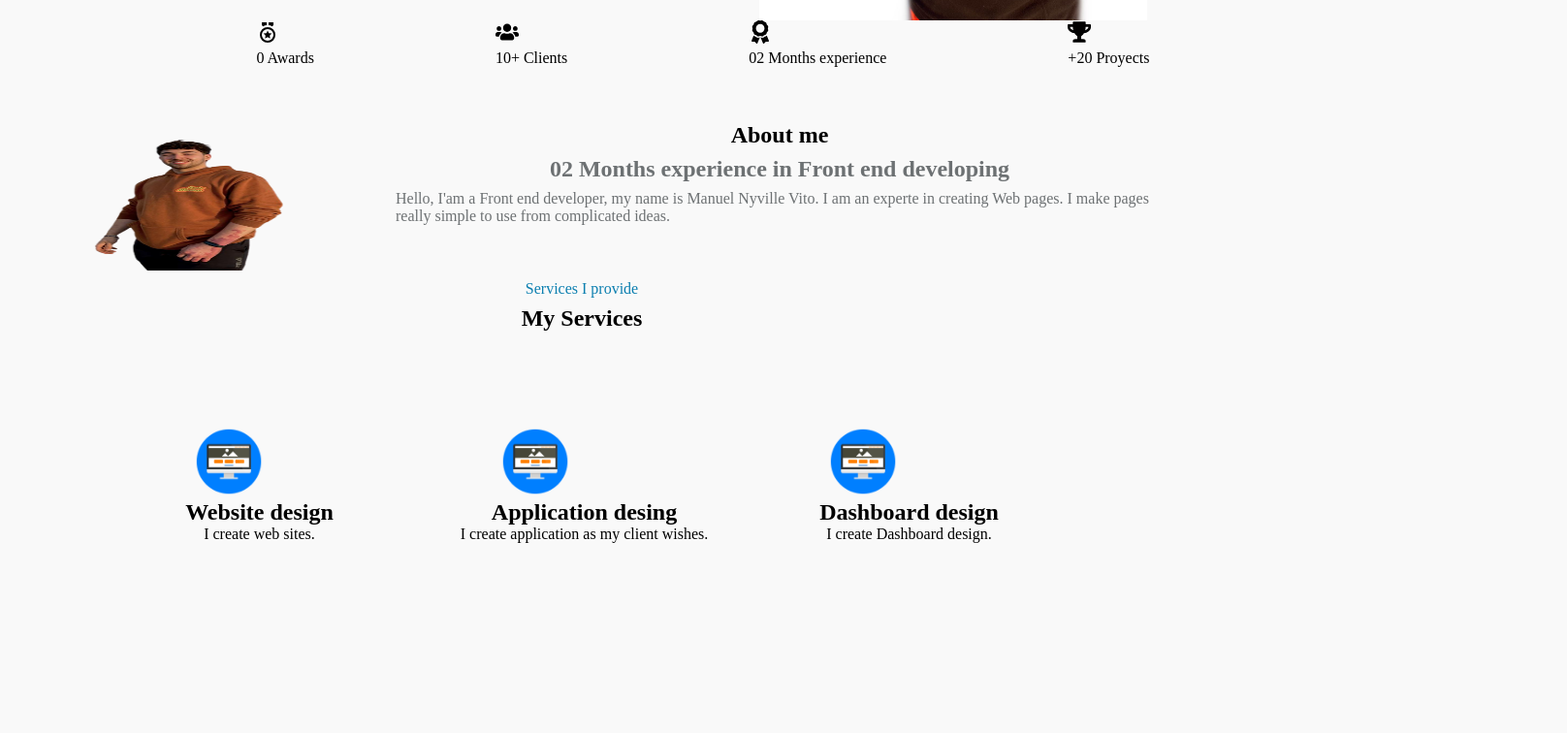
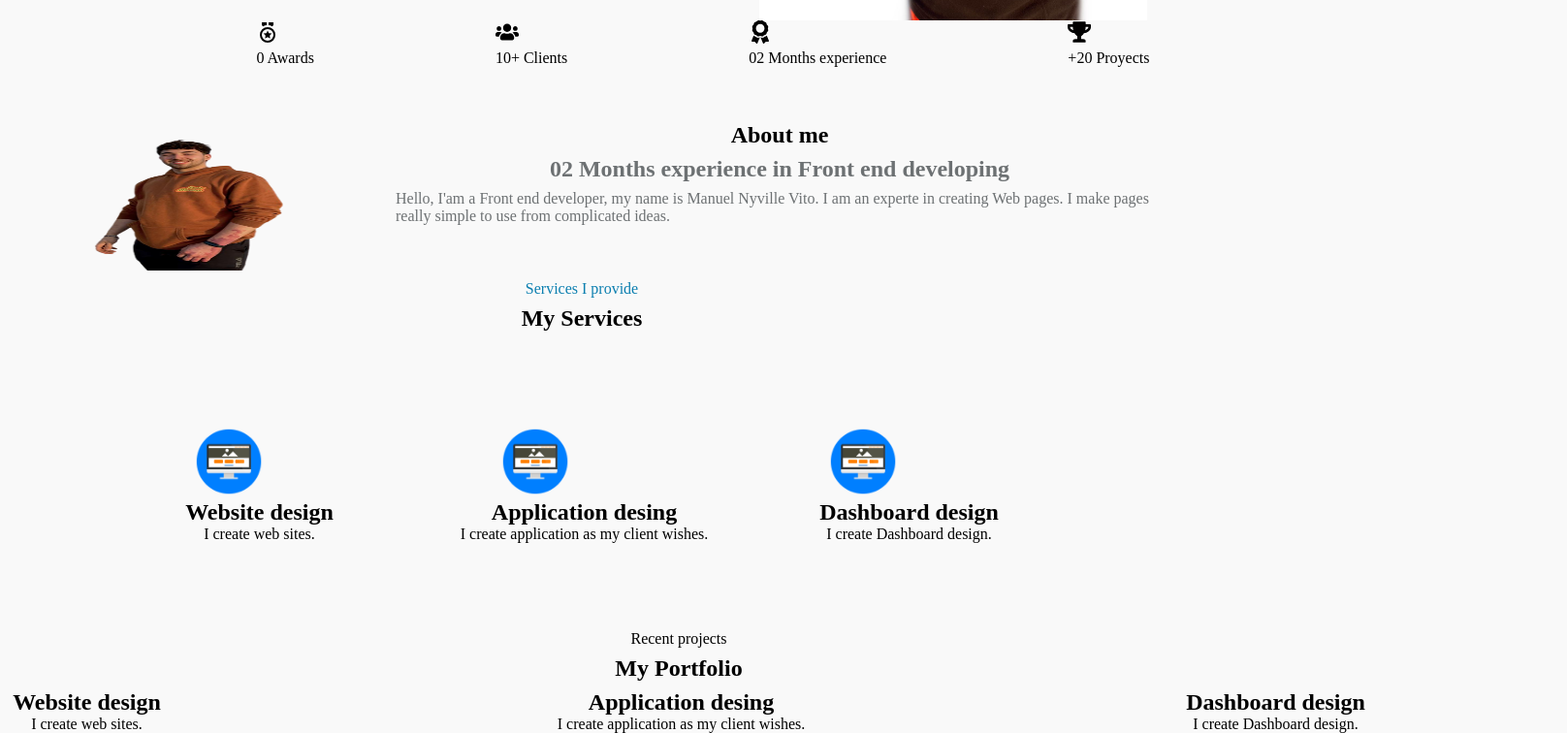
Before and after one commit to Manunyville/Portfolio-tp, a React (Create React App) app: page / in a window 1280 px wide. Shown: the part 462-1218 px from the top of the page at 97% size, 1616 px wide, since content can reach past the window. Before the commit the page ends 1112 px from the top, so only its background shows below. Built offline with nearby package versions, Linux system fonts and the light colour scheme; the HTML template or start-up script is replaced by a standard one.

Commit message:
componente portfolio, creacion de cards

```diff
--- a/src/App.js
+++ b/src/App.js
@@ -2,6 +2,7 @@ import './App.css';
 import About from './components/aboutme/aboutMe';
 import Hero from './components/hero/hero';
 import Navbar from './components/navbar/navbar';
+import Portfolio from './components/portfolio/myportfolio';
 import Services from './components/servicios/service';
 
 function App() {
@@ -12,6 +13,7 @@ function App() {
     <Hero/>
     <About/>
     <Services/>
+    <Portfolio/>
     </div>
   );
 }
--- /dev/null
+++ b/src/components/portfolio/myportfolio.jsx
@@ -0,0 +1,51 @@
+import './myportfolio.css'
+import React from 'react'
+import { Stack, HStack, VStack, Flex, Button, ButtonGroup, Text, Container, Heading, Card, CardHeader, CardBody,} from '@chakra-ui/react'
+import { motion } from "framer-motion"
+
+const Portfolio = () =>{
+
+    return(
+        <Container>
+            <VStack >
+                <VStack>
+                    <Text>Recent projects</Text>
+                    <Heading>My Portfolio</Heading>
+                </VStack>
+                <HStack>
+                    <Card  marginLeft={5} alignItems={'center'}  bg={'#F9F9F9'} width={600}>
+                        <CardHeader>
+
+                        <Heading size='md'> Website design</Heading>
+                        </CardHeader>
+                        <CardBody>
+                        <Text>I create web sites.</Text>
+                        </CardBody>
+
+                    </Card>
+                    <Card alignItems={'center'} marginLeft={5} bg={'#F9F9F9'} width={600}>
+                        <CardHeader>
+
+                        <Heading size='md'>Application desing</Heading>
+                        </CardHeader>
+                        <CardBody>
+                        <Text>I create application as my client wishes.</Text>
+                        </CardBody>
+
+                    </Card>
+                    <Card bg={'#F9F9F9'}  marginLeft={5} alignItems={'center'} width={600}>
+                        <CardHeader>
+
+                        <Heading size='md'> Dashboard design</Heading>
+                        </CardHeader>
+                        <CardBody>
+                        <Text>I create Dashboard design.</Text>
+                        </CardBody>
+
+                    </Card>
+                </HStack>
+            </VStack>
+        </Container>
+    )
+}
+export default Portfolio
```
Also changed, not shown: src/components/portfolio/myportfolio.css (added).
